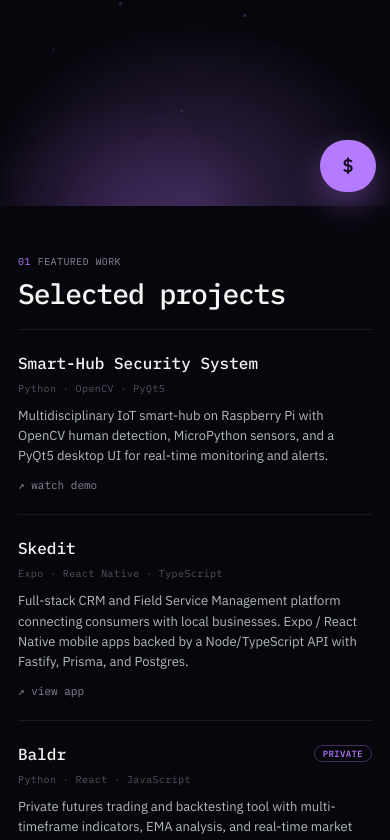
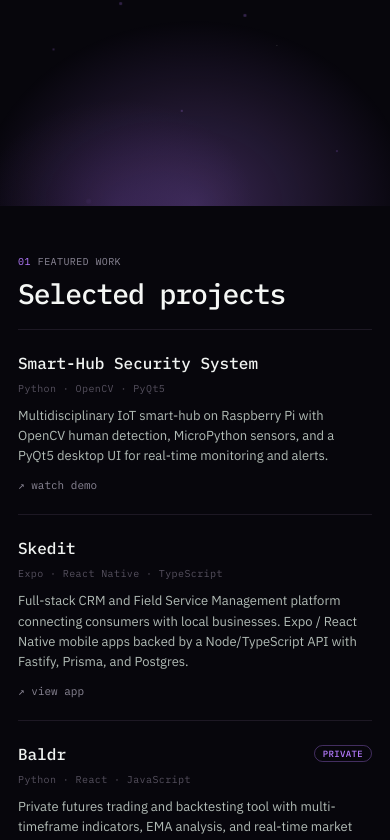
Before and after one commit to MattRayWeinert/MattWeinert, a React (Create React App) app: page / in a window 390 px wide. Shown: the part 638-1478 px from the top of the page. Built offline with nearby package versions, Linux system fonts and the light colour scheme.

Commit message:
Hide the shell dock on mobile viewports.

```diff
--- a/src/components/home/home.css
+++ b/src/components/home/home.css
@@ -1242,8 +1242,7 @@
   }
 
   .shell-dock {
-    right: 14px;
-    bottom: 14px;
+    display: none;
   }
 
   .project-grid,
@@ -1458,16 +1457,8 @@
     width: min(100% - 36px, 1120px);
   }
 
-  .shell-fab-label { display: none; }
-  .shell-fab { width: 52px; height: 52px; padding: 0; }
-  .shell-panel {
-    width: calc(100vw - 24px);
-    max-height: min(68vh, 500px);
-    height: min(68vh, 500px);
-  }
-
   .content-section {
-    padding-bottom: 72px;
+    padding-bottom: 48px;
   }
 
   .terminal-footer {
--- a/src/components/home/home.js
+++ b/src/components/home/home.js
@@ -60,6 +60,10 @@
         window.addEventListener('keydown', onKeyDown);
         return () => window.removeEventListener('keydown', onKeyDown);
     }, [shellOpen]);
+
+    useEffect(() => {
+        if (isMobile) setShellOpen(false);
+    }, [isMobile]);
 
     useEffect(() => {
         const hash = window.location.hash.replace('#', '');
```
